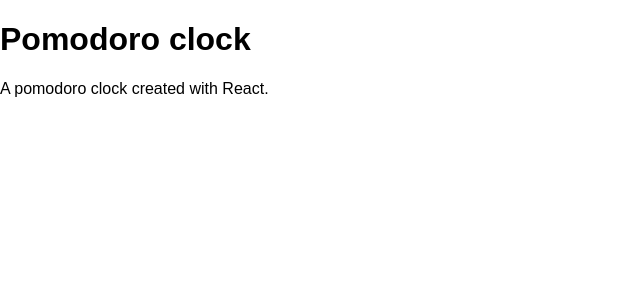
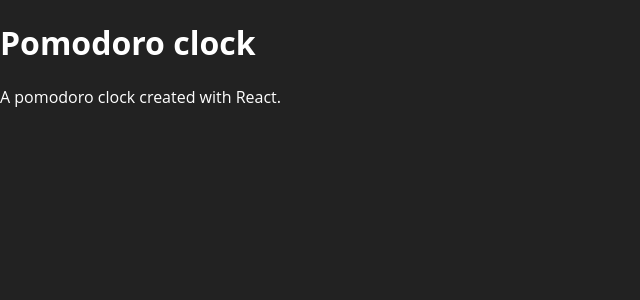
Before and after one commit to dschmaryl/pomodoro-clock, a React (Create React App) app: page / in a window 1280 px wide. Shown: the top 300 px of the page, without its empty margins (0-640 px from the left). Built offline with nearby package versions, Linux system fonts and the light colour scheme.

Commit message:
add favicon, color

```diff
--- a/src/index.css
+++ b/src/index.css
@@ -1,5 +1,7 @@
 body {
   margin: 0;
   padding: 0;
-  font-family: sans-serif;
+  font-family: Open Sans, sans-serif;
+  background-color: #222222;
+  color: #FFFFFF;
 }
```
Also changed, not shown: 1 other file (tests, documents, lock files or other folders).
